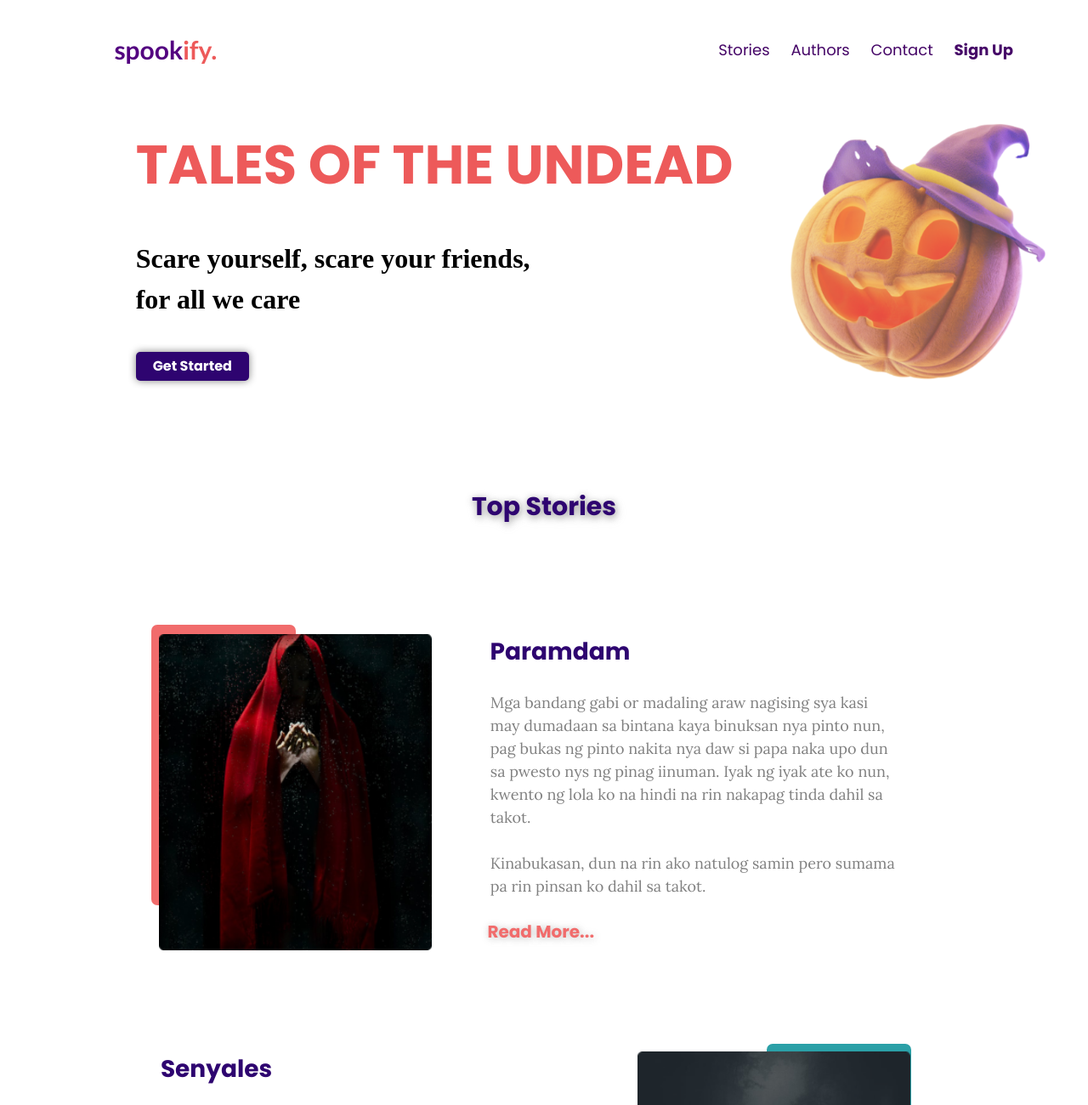
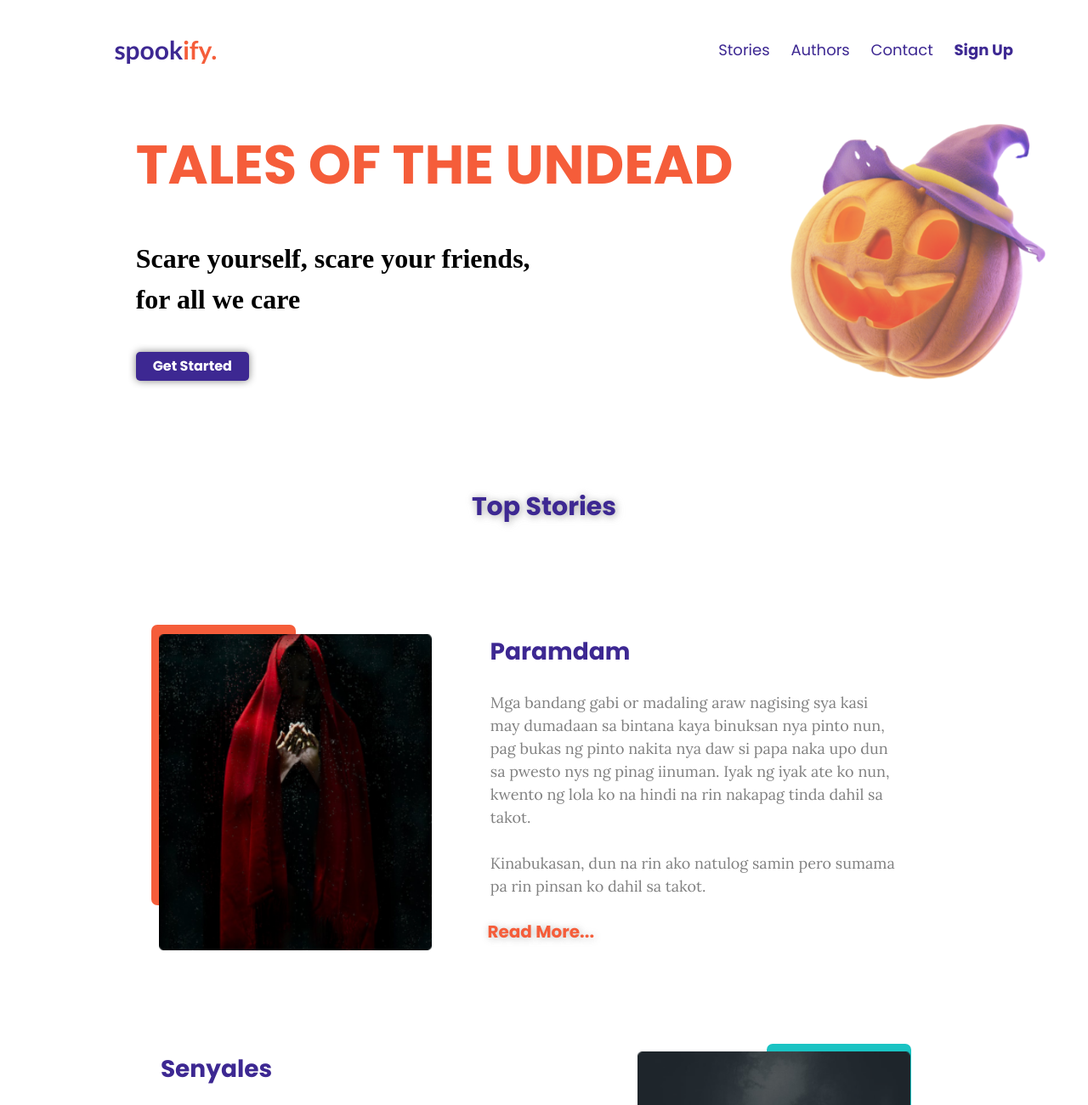
Before and after one commit to ReynanYap/spookify-Yap, a plain HTML site: page index.html in a window 1280 px wide. Shown: the top 1300 px of the page at 85% size. Drawn offline with Linux system fonts and the light colour scheme.

Commit message:
last commit

```diff
--- a/styles/main.css
+++ b/styles/main.css
@@ -64,7 +64,7 @@ ol[class] {
 }
 .top{
   text-decoration: none;
-  color: rgb(69, 6, 103);
+  color: #3D2892;
   margin-right: 80px;
   margin-left: -60px;
 }
@@ -72,11 +72,11 @@ ol[class] {
   font-family:Calibri;
   font-weight: bold;
   font-size: 30px;
-  color: rgb(83, 0, 128);
+  color: #3D2892;
   margin-left: 10%;
 }
 .logo1{
-  color:rgb(237, 90, 90);
+  color:#F55D3A;
 }
 .Image{
   margin-left: 72%;
@@ -88,7 +88,7 @@ h1{
   text-transform: uppercase;
   margin-left:12% ;
   margin-top: 3%;
-  color: rgb(237, 90, 90);
+  color: #F55D3A;
 }
 h2{
   font-size:32px ;
@@ -99,7 +99,7 @@ h2{
 .started{
   filter: drop-shadow(0px 0px 5px gray);
   margin-top: 3%;
-  background-color: rgb(46, 4, 112);
+  background-color: #3D2892;
   border: none;
   color: white;
   border-radius: 5px;
@@ -128,8 +128,8 @@ h2{
   font-size: 30px;
   font-weight: bold;
   text-decoration: none;
-  color: rgb(46, 4, 112);
-  filter: drop-shadow(1px 2px 4px rgba(128, 128, 128, 0.449));
+  color: #3D2892;
+  filter: drop-shadow(1px 1px 4px rgba(128, 128, 128, 0.368));
 }
 
 .paramdam{
@@ -145,20 +145,20 @@ h2{
   width: 170px;
   margin-top: 12.6%;
   margin-left:13.3% ;
-  background-color:rgb(241, 108, 108);
+  background-color:#F55D3A;
   position: absolute;
   border-radius: 7px;
 }
 .box1{
   margin-top: -0.7%;
   margin-left:20.5%;
-  background-color:rgb(43, 160, 167);
+  background-color:#1AC3C3;
 }
 .title-paramdam{
   margin-bottom: 2%;
   margin-left: 3%;
   font-size: 28px;
-  color: rgb(46, 4, 112);
+  color: #3D2892;
 }
 .sub{
   margin-left: 45%;
@@ -175,7 +175,7 @@ h2{
   font-size: 20px;
   font-weight: bold;
   margin-top: 2%;
-  color:rgb(241, 108, 108);
+  color:#F55D3A;
   margin-left: -0.3%;
   filter: drop-shadow(1px 1px 4px rgba(128, 128, 128, 0.244));
 }
@@ -193,7 +193,7 @@ h2{
   margin-bottom: 2%;
   margin-left: -61%;
   font-size: 28px;
-  color: rgb(46, 4, 112);
+  color: #3D2892;
 }
 .sub1{
   margin-right: 40%;
@@ -228,7 +228,7 @@ h2{
 }
 .name{
   font-size: 28px;
-  color:rgb(241, 108, 108);
+  color:#F55D3A;
   margin-top: 5%;
 }
 .dis{
@@ -269,7 +269,7 @@ h2{
   margin-left:80%;
   padding: 5px 20px;
   border-radius: 5%;
-  background-color: rgb(58, 9, 138);
+  background-color: #3D2892;
   color: #FFFAFB;
   font-size: 18px;
   font-weight: bold;
```
